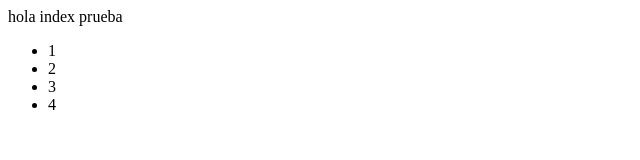
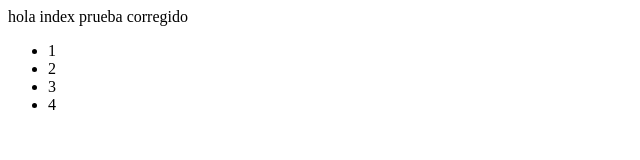
Before and after one commit to Irrealkj/Repo-test, a plain HTML site: page index.html in a window 1280 px wide. Shown: the full height of the page, 0-640 px from the left. Drawn offline with Linux system fonts and the light colour scheme.

Commit message:
added word -corregido-

```diff
--- a/index.html
+++ b/index.html
@@ -5,7 +5,7 @@
 	<title>index</title>
 </head>
 <body>
-	hola index prueba
+	hola index prueba corregido
 	<ul>
 		<li>1</li>
 		<li>2</li>
```
